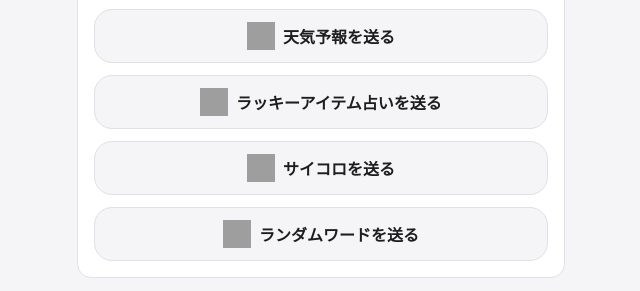
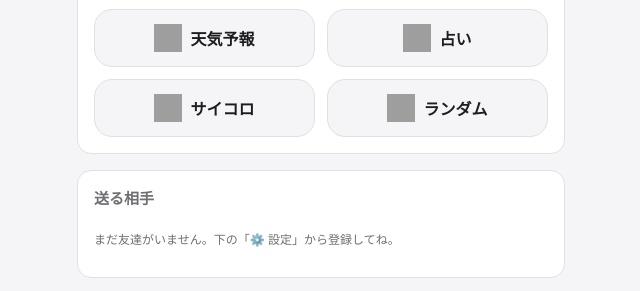
Before and after one commit to gerooo55/bark-notify, a website: page index.html in a window 1280 px wide. Shown: the part 489-780 px from the top of the page, without its empty margins (319-959 px from the left). Drawn offline with Linux system fonts and the light colour scheme; grey boxes are pictures that could not be loaded.

Commit message:
Add files via upload

```diff
--- a/index.html
+++ b/index.html
@@ -128,7 +128,8 @@
                  width: 34px; height: 34px; }
   .year span { font-weight: 700; min-width: 70px; text-align: center; }
 
-  .weather-send { width: 100%; margin-top: 12px; padding: 12px; display: flex; align-items: center; justify-content: center;
+  .extra-grid { display: grid; grid-template-columns: repeat(2, 1fr); gap: 12px; margin-top: 12px; }
+  .weather-send { width: 100%; padding: 14px 8px; display: flex; align-items: center; justify-content: center;
                   gap: 8px; font-size: 16px; font-weight: 600; background: var(--bg); color: var(--text);
                   border: 1px solid var(--border); border-radius: 18px; transition: transform .08s; }
   .weather-send:active { transform: scale(.97); }
@@ -227,10 +228,10 @@
         <summary>🎁 ④ いろいろ送るボタン</summary>
         <div class="body">
           <ul>
-            <li><b>🌤 天気予報を送る</b><br>相手の地域の今日の天気・気温・降水確率と、ひとことコメントが届きます。（友達の地域の登録が必要）</li>
-            <li><b>🔮 ラッキーアイテム占いを送る</b><br>今日のラッキーアイテム・ラッキーカラー・運勢がランダムで届きます。</li>
-            <li><b>🎲 サイコロを送る</b><br>1〜6のどれかが届きます。出た目はあなたの画面にも出るので、勝負にも使えるよ。</li>
-            <li><b>💬 ランダムワードを送る</b><br>「💬 ワード」タブで作った言葉の中から、ランダムに1つ届きます。</li>
+            <li><b>🌤 天気予報</b><br>相手の地域の今日の天気・気温・降水確率と、ひとことコメントが届きます。（友達の地域の登録が必要）</li>
+            <li><b>🔮 占い</b><br>今日のラッキーアイテム・ラッキーカラー・運勢がランダムで届きます。</li>
+            <li><b>🎲 サイコロ</b><br>1〜6のどれかが届きます。出た目はあなたの画面にも出るので、勝負にも使えるよ。</li>
+            <li><b>💬 ランダム</b><br>「💬 ワード」タブで作った言葉の中から、ランダムに1つ届きます。</li>
           </ul>
         </div>
       </details>
@@ -340,7 +341,7 @@
   <section id="pageWords" hidden>
     <div class="card">
       <h2>ランダムワード</h2>
-      <p class="hint">「ランダムワードを送る」を押すと、下のタイトルから1つ、そのタイトルの本文から1行がランダムに選ばれて届きます。<br>
+      <p class="hint">「送る」画面の「💬 ランダム」を押すと、下のタイトルから1つ、そのタイトルの本文から1行がランダムに選ばれて届きます。<br>
         本文は1行に1つずつ書いてね。入力した内容は自動で保存されます。</p>
     </div>
     <div id="wordGroups"></div>
@@ -472,10 +473,12 @@
   <div class="card">
     <h2>ワンタップ通知</h2>
     <div class="quick" id="quick"></div>
-    <button class="weather-send" id="weatherSend"></button>
-    <button class="weather-send" id="luckySend"></button>
-    <button class="weather-send" id="diceSend"></button>
-    <button class="weather-send" id="wordSend"></button>
+    <div class="extra-grid">
+      <button class="weather-send" id="weatherSend"></button>
+      <button class="weather-send" id="luckySend"></button>
+      <button class="weather-send" id="diceSend"></button>
+      <button class="weather-send" id="wordSend"></button>
+    </div>
   </div>
 
   <div class="card">
@@ -772,7 +775,7 @@ function burst(btn, emoji) {
 
 // 選んでいる友達に、今日の天気予報をすぐ送る（中身は毎朝の天気通知と同じ）
 const WEATHER_LOG = "🌤";
-$("weatherSend").innerHTML = `${emo(WEATHER_LOG)}天気予報を送る`;
+$("weatherSend").innerHTML = `${emo(WEATHER_LOG)}天気予報`;
 $("weatherSend").onclick = async () => {
   const f = friends[selected];
   if (!f) return toast("先に友達を追加してね", false);
@@ -809,7 +812,7 @@ const LUCKY_COLORS = ["あか", "オレンジ", "きいろ", "ミントグリー
   "しろ", "くろ", "ベージュ", "ゴールド", "シルバー", "ラベンダー", "ブラウン"];
 const LUCKY_LUCK = ["★★★★★ 最高の一日！", "★★★★☆ いい感じ！", "★★★☆☆ まずまず", "★★☆☆☆ のんびりいこう",
   "★☆☆☆☆ 無理せずにね"];
-$("luckySend").innerHTML = `${emo(LUCKY_LOG)}ラッキーアイテム占いを送る`;
+$("luckySend").innerHTML = `${emo(LUCKY_LOG)}占い`;
 $("luckySend").onclick = () => {
   if (!friends[selected]) return toast("先に友達を追加してね", false);
   haptic();
@@ -821,7 +824,7 @@ $("luckySend").onclick = () => {
 // ---- サイコロ ----
 const DICE_LOG = "🎲";
 const DICE_FACES = ["⚀", "⚁", "⚂", "⚃", "⚄", "⚅"];
-$("diceSend").innerHTML = `${emo(DICE_LOG)}サイコロを送る`;
+$("diceSend").innerHTML = `${emo(DICE_LOG)}サイコロ`;
 $("diceSend").onclick = async () => {
   const f = friends[selected];
   if (!f) return toast("先に友達を追加してね", false);
@@ -840,7 +843,7 @@ const DEFAULT_WORDS = [
   { title: "🍽 今日のごはん", bodies: ["カレー", "オムライス", "おすし", "パスタ", "からあげ"] },
 ];
 const getWords = () => store.get("words", DEFAULT_WORDS);
-$("wordSend").innerHTML = `${emo(WORD_LOG)}ランダムワードを送る`;
+$("wordSend").innerHTML = `${emo(WORD_LOG)}ランダム`;
 $("wordSend").onclick = () => {
   if (!friends[selected]) return toast("先に友達を追加してね", false);
   const groups = getWords().filter(g => g.bodies.length);
```
